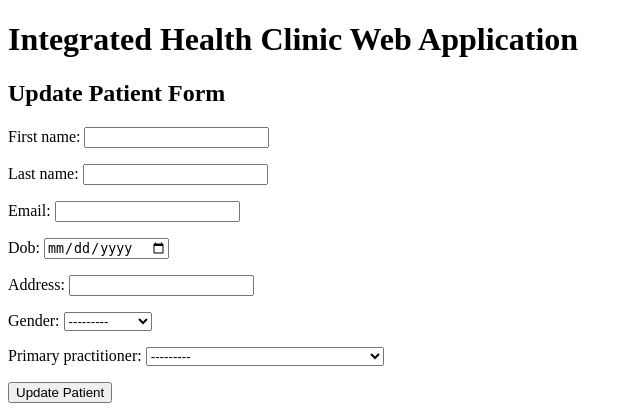
After one commit to joe-mccann-dev/integrated_health_clinic, a Django app: page /patients/modify/9/ in a window 1280 px wide. The commit adds this page. Shown: the top 420 px of the page, without its empty margins (0-640 px from the left). Run offline with Django 5.2, Linux system fonts and the light colour scheme; data comes from the database, SQL or seed files in the repository.

Commit message:
Add update view.

```diff
--- a/patients/templates/patients/detail.html
+++ b/patients/templates/patients/detail.html
@@ -5,6 +5,7 @@
 {% block content %}
 <a href="{% url 'patients:index' %}">Patients Directory</a>
 <h2>Viewing Patient with ID {{patient.id}}:</h2>
+<a href="{% url 'patients:update' patient.id %}">Update Patient Info</a>
 <ul>
   <li>Name: {{ patient.first_name }} {{ patient.last_name }}</li>
   <li>Email: {{ patient.email }}</li>
--- /dev/null
+++ b/patients/templates/patients/modify/update.html
@@ -0,0 +1,12 @@
+{% extends "base.html" %}
+
+{% block title %}Update Patient{% endblock %}
+
+{% block content %}
+<h2>Update Patient Form</h2>
+
+<form method="post">
+  {% csrf_token %}
+  {{ form.as_p }}
+  <input type="submit" value="Update Patient">
+{% endblock %}
--- a/patients/urls.py
+++ b/patients/urls.py
@@ -6,5 +6,6 @@ app_name = "patients"
 urlpatterns = [
   path("", views.IndexView.as_view(), name="index"),
   path("<int:pk>/", views.DetailView.as_view(), name="detail"),
-  path("modify/", views.AddPatientView.as_view(), name="add")
+  path("modify/", views.AddPatientView.as_view(), name="add"),
+  path("modify/<int:pk>/", views.UpdatePatientView.as_view(), name="update")
 ]
--- a/patients/views.py
+++ b/patients/views.py
@@ -28,3 +28,9 @@ class AddPatientView(CreateView):
   form_class = AddPatientForm
   template_name = "patients/modify/add.html"
   success_url = '/patients'
+
+class UpdatePatientView(CreateView):
+  model = Patient
+  form_class = AddPatientForm
+  template_name = "patients/modify/update.html"
+  success_url = '/patients'
```
